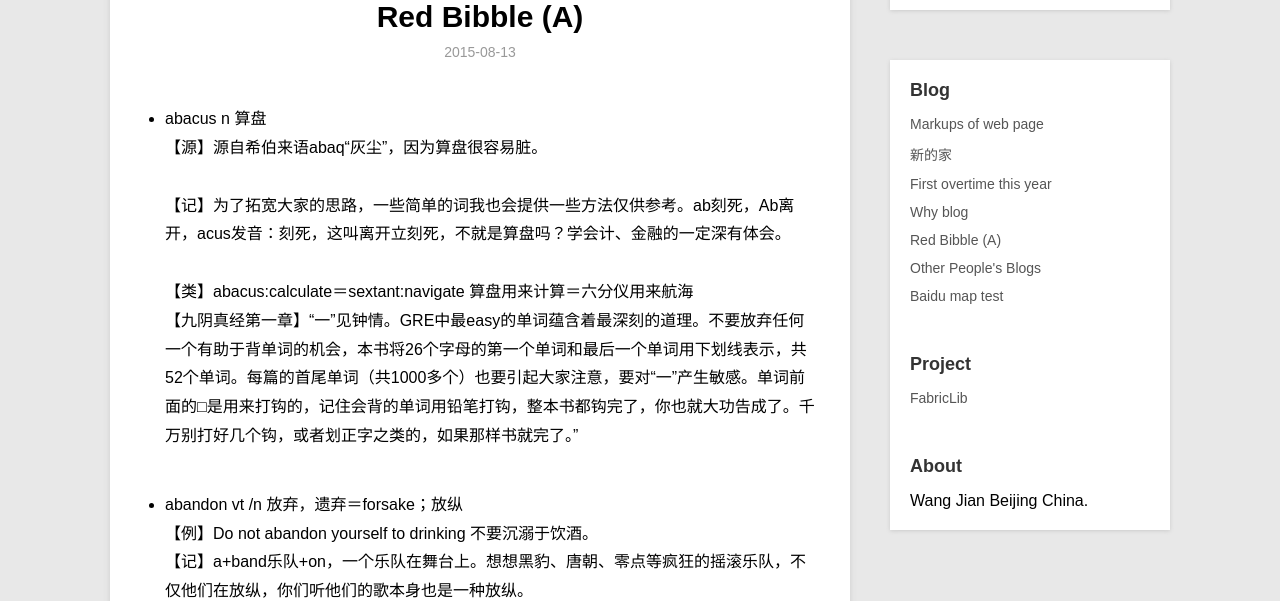
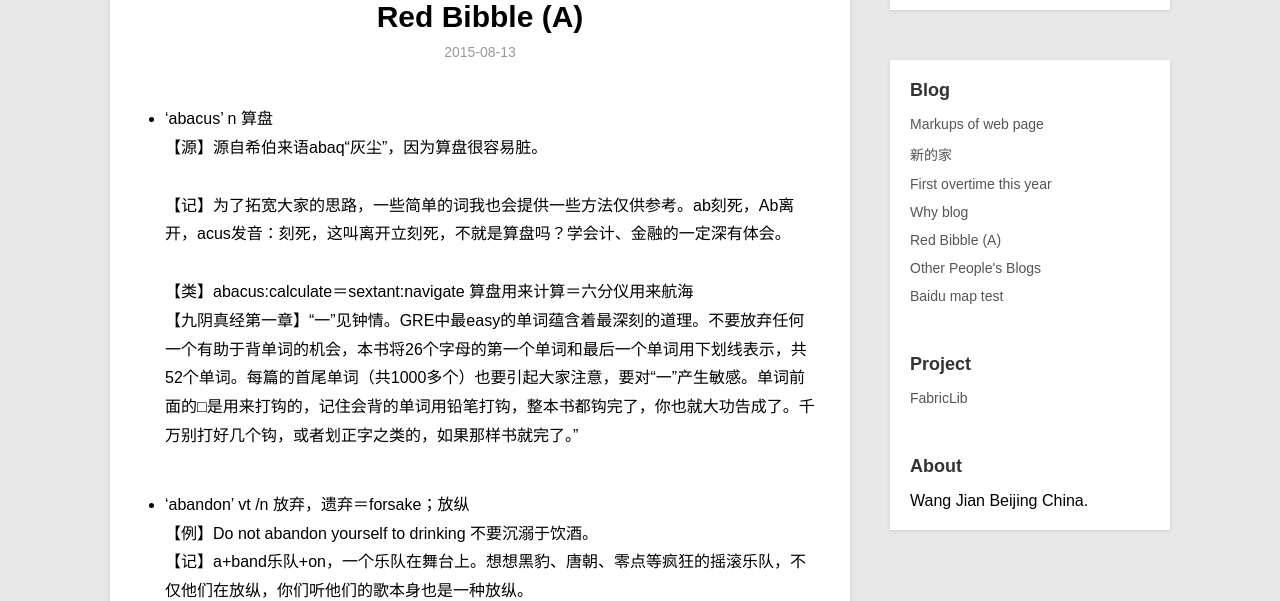
Before and after one commit to JuuW/blog, a Jekyll site: the page built from _posts/blog/2015-08-13-Red_Bibble(A).md, in a window 1280 px wide. Shown: the part 120-721 px from the top of the page. Built offline with Jekyll 4.4.1, drawn with Linux system fonts in a browser that asks for light colours.

```diff
--- a/_posts/blog/2015-08-13-Red_Bibble(A).md
+++ b/_posts/blog/2015-08-13-Red_Bibble(A).md
@@ -5,8 +5,8 @@ category: blog
 description:  Red Bibble (A).
 ---
 
-* abacus
+* 'abacus'
 n 算盘<br />【源】源自希伯来语abaq“灰尘”，因为算盘很容易脏。<br /><br />【记】为了拓宽大家的思路，一些简单的词我也会提供一些方法仅供参考。ab刻死，Ab离开，acus发音：刻死，这叫离开立刻死，不就是算盘吗？学会计、金融的一定深有体会。<br /><br />【类】abacus:calculate＝sextant:navigate   算盘用来计算＝六分仪用来航海<br />【九阴真经第一章】“一”见钟情。GRE中最easy的单词蕴含着最深刻的道理。不要放弃任何一个有助于背单词的机会，本书将26个字母的第一个单词和最后一个单词用下划线表示，共52个单词。每篇的首尾单词（共1000多个）也要引起大家注意，要对“一”产生敏感。单词前面的□是用来打钩的，记住会背的单词用铅笔打钩，整本书都钩完了，你也就大功告成了。千万别打好几个钩，或者划正字之类的，如果那样书就完了。"
 
-* abandon
+* 'abandon'
 vt /n 放弃，遗弃＝forsake；放纵<br />【例】Do not abandon yourself to drinking 不要沉溺于饮酒。<br />【记】a+band乐队+on，一个乐队在舞台上。想想黑豹、唐朝、零点等疯狂的摇滚乐队，不仅他们在放纵，你们听他们的歌本身也是一种放纵。<br />【类】inhibition:abandon＝agitation:tranquility禁欲不放纵＝激动不宁静calmness:frenzy＝despair:hope  平静不狂暴＝绝望不希望frenzy:calm＝abandon:prohibit  使平静消除狂暴＝禁止消除放任<br />【反】salvage（vt 海上救助）"<br/>
```
